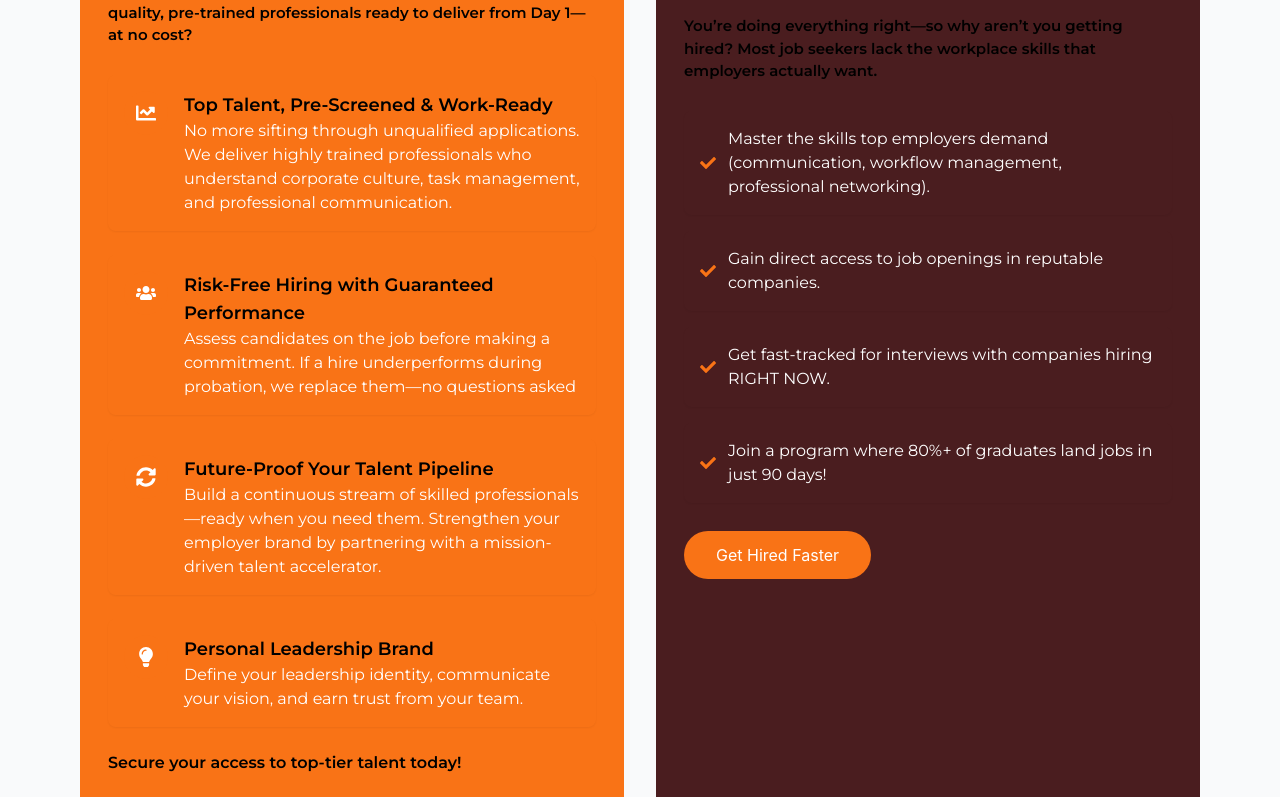
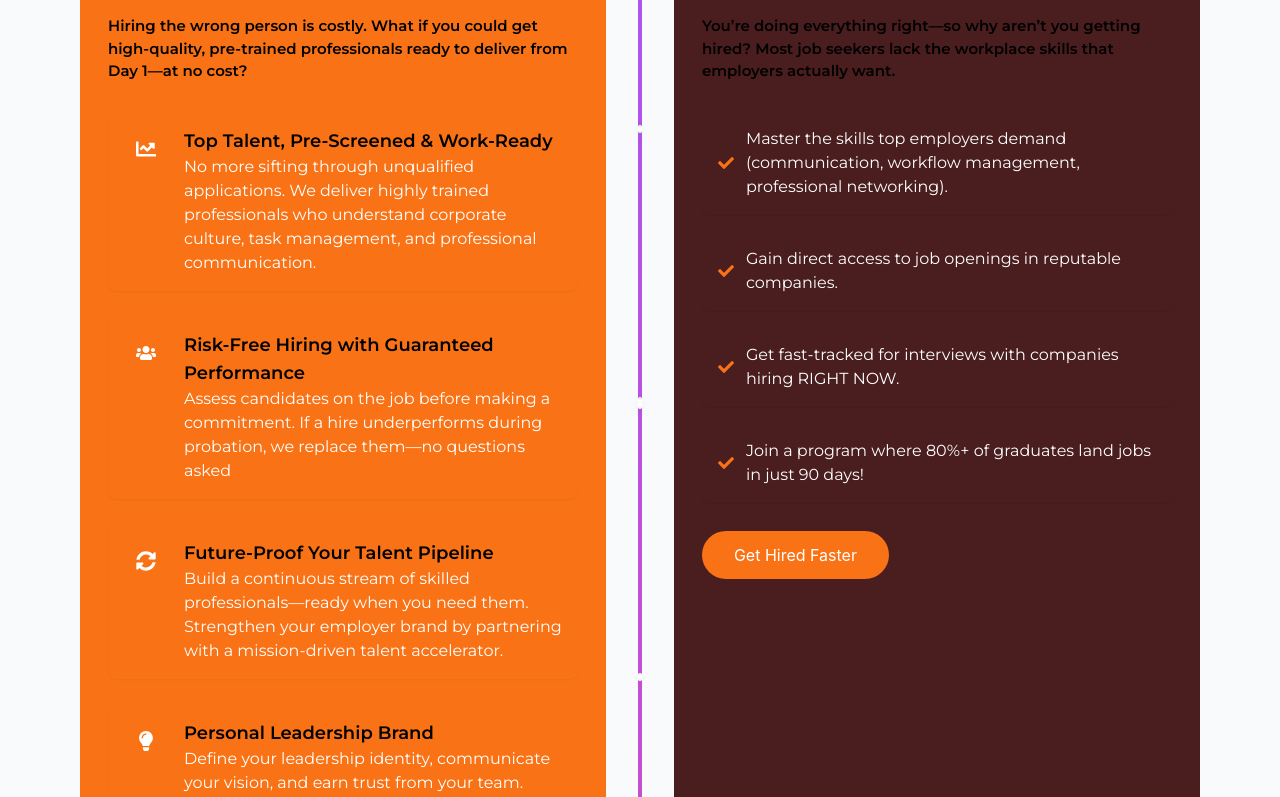
Before and after one commit to Gift-World/craftwise-main, a React (Vite) app: page /talent in a window 1280 px wide. Shown: the part 921-1718 px from the top of the page. Built offline with nearby package versions, Linux system fonts and the light colour scheme.

Commit message:
Add gradient background and decorative elements to TalentPage for enhanced visual appeal

```diff
--- a/src/pages/minipages/TalentPage.jsx
+++ b/src/pages/minipages/TalentPage.jsx
@@ -209,6 +209,18 @@ const TalentPage = ({
       </motion.button>
     </div>
   </motion.div>
+  <div className="w-1 relative ">
+              <div className="absolute inset-0 bg-gradient-to-b from-purple-500 via-pink-500 to-blue-500 animate-gradient bg-[length:400%_400%]"></div>
+              <div className="absolute inset-0 flex items-center justify-center">
+                <div className="w-3 h-3 bg-white rounded-full shadow-md"></div>
+              </div>
+              <div className="absolute top-1/4 inset-x-0 flex items-center justify-center">
+                <div className="w-2 h-2 bg-white rounded-full shadow-md"></div>
+              </div>
+              <div className="absolute bottom-1/4 inset-x-0 flex items-center justify-center">
+                <div className="w-2 h-2 bg-white rounded-full shadow-md"></div>
+              </div>
+            </div>
 
   {/* Job Seekers Section */}
   <motion.div
```
